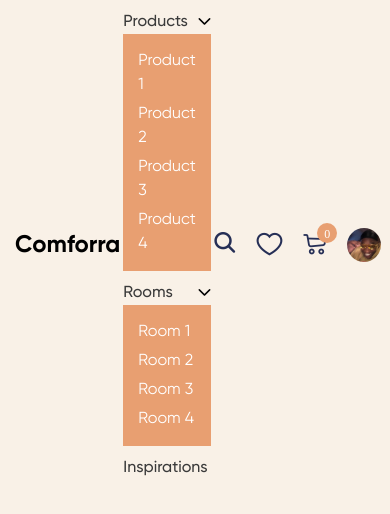
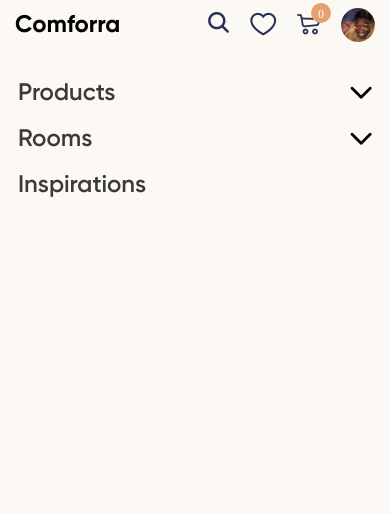
Before and after one commit to jugurj/comforra-furniture-shop, a Vue app: page / in a window 390 px wide. Shown: the top 514 px of the page. Built offline with nearby package versions, Linux system fonts and the light colour scheme.

Commit message:
Fixed menu dropdown position on mobile devices and added open/close states on the element focus. Increased font sizes for mobile devices to make them easier to read.

```diff
--- a/src/components/TheHeader.vue
+++ b/src/components/TheHeader.vue
@@ -183,6 +183,8 @@ export default {
     font-size: 24px;
     font-weight: 700;
     line-height: 1.5;
+    position: relative;
+    z-index: 5;
   }
 
   &__search {
@@ -196,6 +198,20 @@ export default {
 
 .menu {
   flex: 0 1 420px;
+
+  &__body {
+    @media (max-width: $md3 + px) {
+      position: fixed;
+      width: 100%;
+      height: 100%;
+      overflow: auto;
+      top: 0;
+      left: 0;
+      background-color: #fcf8f3;
+      transition: left 0.3s ease 0s;
+      padding: 70px 15px 30px 15px;
+    }
+  }
 
   &__list {
     @media (min-width: $md3 + px) {
@@ -218,8 +234,10 @@ export default {
       .menu__sub-list {
         transform: translate(0, 0);
         opacity: 1;
+        height: auto;
         visibility: visible;
         pointer-events: auto;
+        padding: 15px;
       }
 
       .menu__arrow {
@@ -237,12 +255,20 @@ export default {
     font-weight: 500;
     color: inherit;
     transition: color 0.3s ease 0s;
+
+    @media (max-width: $md3 + px) {
+      font-size: 24px;
+      font-weight: 600;
+    }
   }
 
   &__arrow {
     margin-left: 8px;
     transition: all 0.3s ease 0s;
     font-size: 8px;
+    @media (max-width: $md3 + px) {
+      font-size: 14px;
+    }
   }
 
   &__sub-list {
@@ -262,6 +288,13 @@ export default {
       pointer-events: none;
       top: 100%;
       z-index: 6;
+    }
+
+    @media (max-width: $md3 + px) {
+      opacity: 0;
+      visibility: hidden;
+      height: 0;
+      padding: 0;
     }
   }
 
@@ -298,7 +331,7 @@ export default {
     font-size: 22px;
     color: #262f56;
 
-    @media (min-width: $md2+px) {
+    @media (min-width: $md2 + px) {
       display: none;
     }
   }
@@ -308,7 +341,7 @@ export default {
     display: flex;
     align-items: center;
 
-    @media (max-width: $md2+px) {
+    @media (max-width: $md2 + px) {
       box-shadow: 0 0 5px rgba(212, 209, 205, 0.3);
       position: absolute;
       width: 100%;
```
